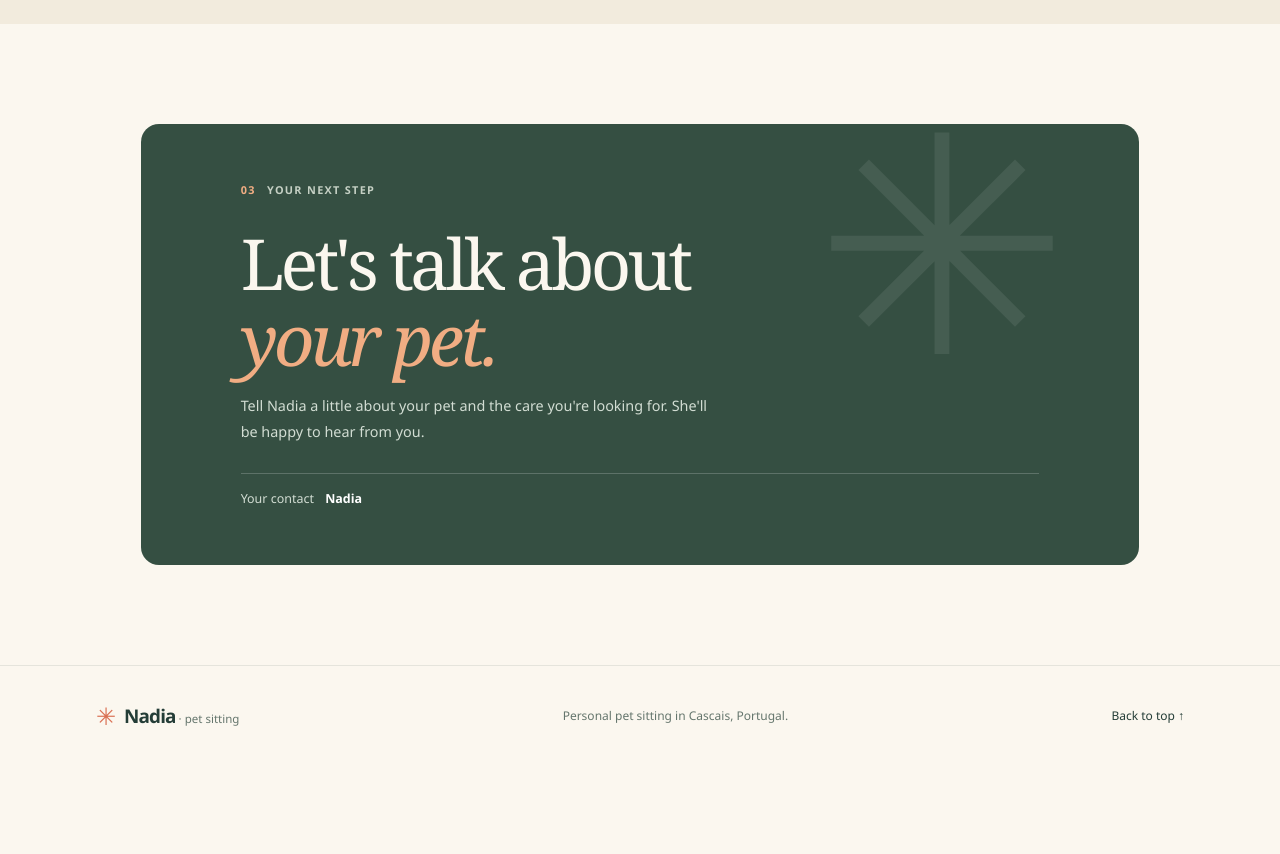
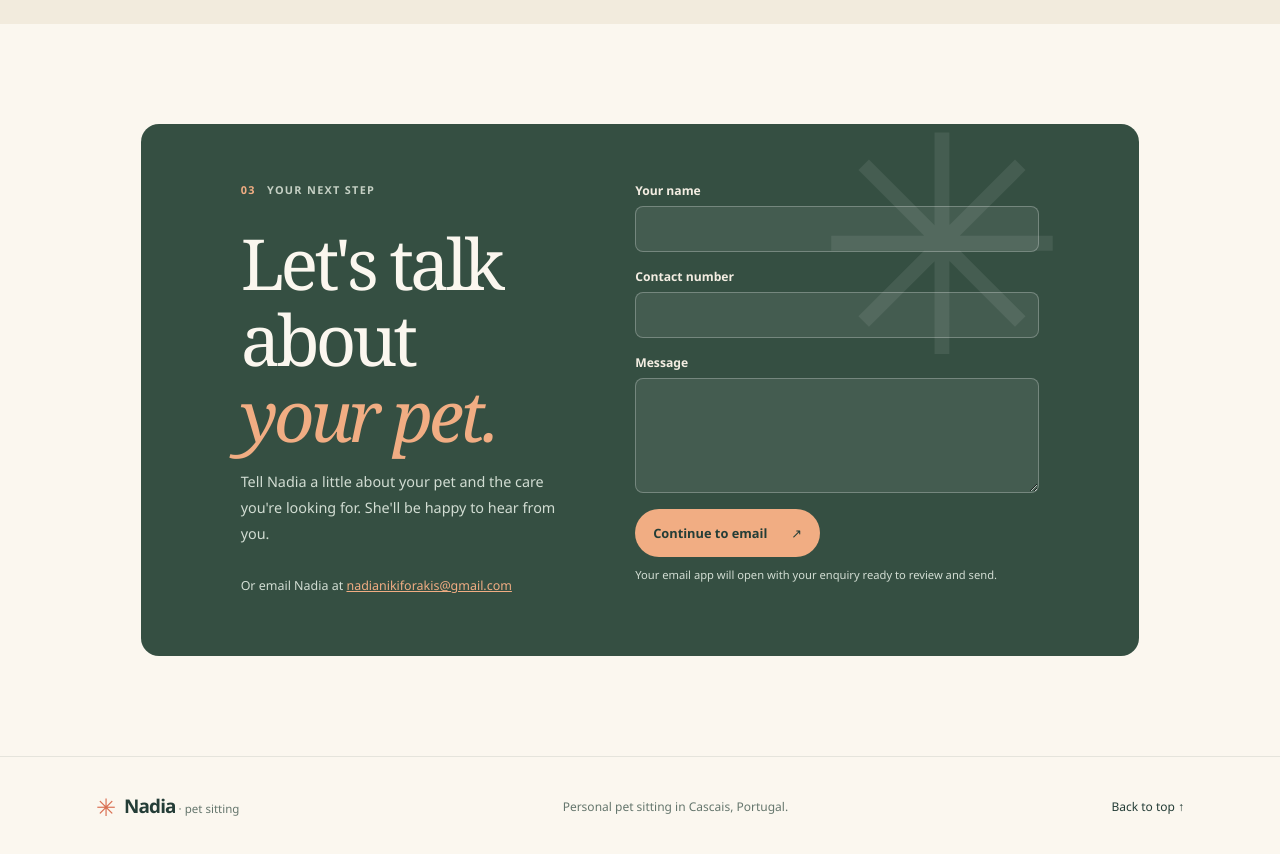
Before and after one commit to StelNiki/cascais, a plain HTML site: page index.html in a window 1280 px wide. Shown: the part 2000-2854 px from the top of the page. Before the commit the page ends 2765 px from the top, so only its background shows below. Drawn offline with Linux system fonts and the light colour scheme.

Commit message:
Cascais website
* Get user's message

```diff
--- a/index.html
+++ b/index.html
@@ -97,10 +97,28 @@
       <section class="contact-section section-wrap" id="contact" aria-labelledby="contact-title">
         <div class="contact-card">
           <div class="contact-decoration" aria-hidden="true">✳</div>
-          <div class="section-kicker"><span>03</span> Your next step</div>
-          <h2 id="contact-title">Let's talk about<br><em>your pet.</em></h2>
-          <p>Tell Nadia a little about your pet and the care you're looking for. She'll be happy to hear from you.</p>
-          <p class="contact-name">Your contact <strong>Nadia</strong></p>
+          <div class="contact-copy">
+            <div class="section-kicker"><span>03</span> Your next step</div>
+            <h2 id="contact-title">Let's talk about<br><em>your pet.</em></h2>
+            <p>Tell Nadia a little about your pet and the care you're looking for. She'll be happy to hear from you.</p>
+            <p class="contact-email">Or email Nadia at <a href="mailto:nadianikiforakis@gmail.com">nadianikiforakis@gmail.com</a></p>
+          </div>
+          <form class="contact-form" id="contact-form">
+            <div class="form-field">
+              <label for="contact-name">Your name</label>
+              <input id="contact-name" name="name" type="text" autocomplete="name" required>
+            </div>
+            <div class="form-field">
+              <label for="contact-number">Contact number</label>
+              <input id="contact-number" name="phone" type="tel" autocomplete="tel" inputmode="tel" required>
+            </div>
+            <div class="form-field">
+              <label for="contact-message">Message</label>
+              <textarea id="contact-message" name="message" rows="4" required></textarea>
+            </div>
+            <button class="form-submit" type="submit">Continue to email <span aria-hidden="true">↗</span></button>
+            <p class="form-note">Your email app will open with your enquiry ready to review and send.</p>
+          </form>
         </div>
       </section>
     </main>
@@ -113,5 +131,22 @@
       <p>Personal pet sitting in Cascais, Portugal.</p>
       <a class="back-top" href="#home">Back to top ↑</a>
     </footer>
+    <script>
+      document.getElementById("contact-form").addEventListener("submit", (event) => {
+        event.preventDefault();
+        const form = event.currentTarget;
+        const formData = new FormData(form);
+        const subject = `Pet sitting enquiry from ${formData.get("name")}`;
+        const body = [
+          `Name: ${formData.get("name")}`,
+          `Contact number: ${formData.get("phone")}`,
+          "",
+          "Message:",
+          formData.get("message")
+        ].join("\n");
+        const mailto = `mailto:nadianikiforakis@gmail.com?subject=${encodeURIComponent(subject)}&body=${encodeURIComponent(body)}`;
+        window.location.href = mailto;
+      });
+    </script>
   </body>
 </html>
--- a/styles.css
+++ b/styles.css
@@ -664,9 +664,19 @@ h2 {
   padding: 58px 10%;
   position: relative;
   overflow: hidden;
+  display: grid;
+  grid-template-columns: .9fr 1.1fr;
+  align-items: start;
+  gap: 8%;
   border-radius: 18px;
   background: var(--deep-green);
   color: var(--paper);
+}
+
+.contact-copy,
+.contact-form {
+  position: relative;
+  z-index: 1;
 }
 
 .contact-card .section-kicker {
@@ -686,7 +696,7 @@ h2 {
   color: #f1ad83;
 }
 
-.contact-card > p:not(.contact-name) {
+.contact-copy > p {
   max-width: 475px;
   margin-bottom: 1.8rem;
   color: #d2ddd3;
@@ -694,17 +704,88 @@ h2 {
   line-height: 1.8;
 }
 
-.contact-name {
-  margin: 0;
-  padding-top: 1rem;
-  border-top: 1px solid rgb(255 255 255 / 20%);
-  color: #d2ddd3;
+.contact-copy .contact-email {
+  margin-bottom: 0;
   font-size: .78rem;
 }
 
-.contact-name strong {
-  margin-left: .5rem;
+.contact-email a {
+  color: #f1ad83;
+  overflow-wrap: anywhere;
+}
+
+.contact-form {
+  display: grid;
+  gap: 16px;
+}
+
+.form-field {
+  display: grid;
+  gap: 7px;
+}
+
+.form-field label {
+  color: #f3ede2;
+  font-size: .76rem;
+  font-weight: 600;
+}
+
+.form-field input,
+.form-field textarea {
+  width: 100%;
+  min-height: 46px;
+  padding: 12px 14px;
+  border: 1px solid rgb(255 255 255 / 26%);
+  border-radius: 8px;
+  background: rgb(255 255 255 / 8%);
   color: white;
+  font: inherit;
+  font-size: .85rem;
+}
+
+.form-field textarea {
+  min-height: 115px;
+  resize: vertical;
+}
+
+.form-field input:focus,
+.form-field textarea:focus {
+  outline: 2px solid #f1ad83;
+  outline-offset: 2px;
+}
+
+.form-submit {
+  min-height: 48px;
+  padding: 0 18px;
+  display: inline-flex;
+  align-items: center;
+  justify-content: space-between;
+  gap: 1.5rem;
+  justify-self: start;
+  border: 0;
+  border-radius: 99px;
+  background: #f1ad83;
+  color: var(--ink);
+  cursor: pointer;
+  font: inherit;
+  font-size: .8rem;
+  font-weight: 700;
+}
+
+.form-submit:hover {
+  background: #f7c5a4;
+}
+
+.form-submit:focus-visible {
+  outline: 3px solid white;
+  outline-offset: 3px;
+}
+
+.form-note {
+  margin: -7px 0 0;
+  color: #d2ddd3;
+  font-size: .7rem;
+  line-height: 1.6;
 }
 
 .contact-decoration {
@@ -886,6 +967,8 @@ h2 {
 
   .contact-card {
     padding: 42px 8%;
+    grid-template-columns: 1fr;
+    gap: 32px;
   }
 
   .contact-decoration {
```
